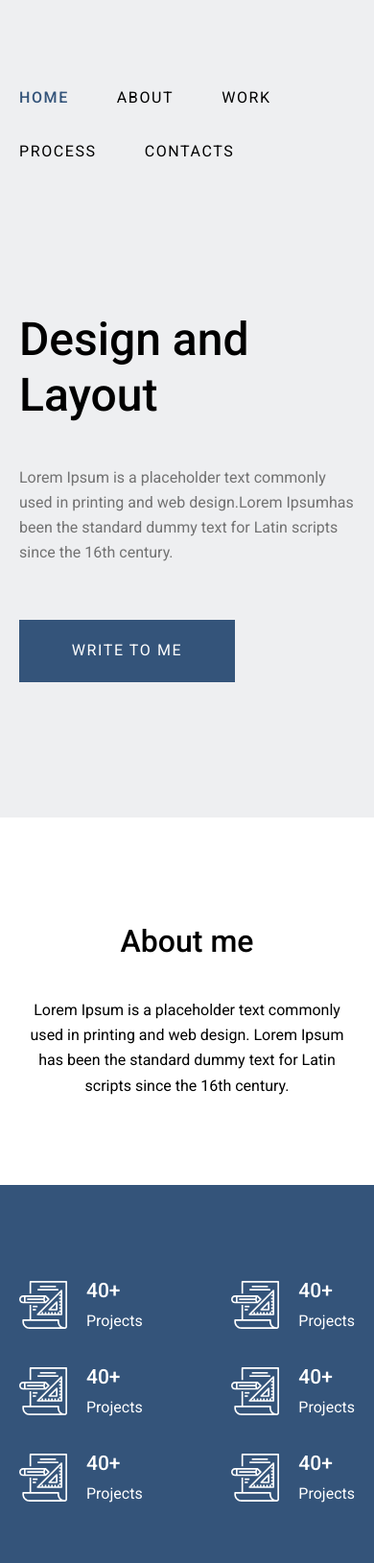
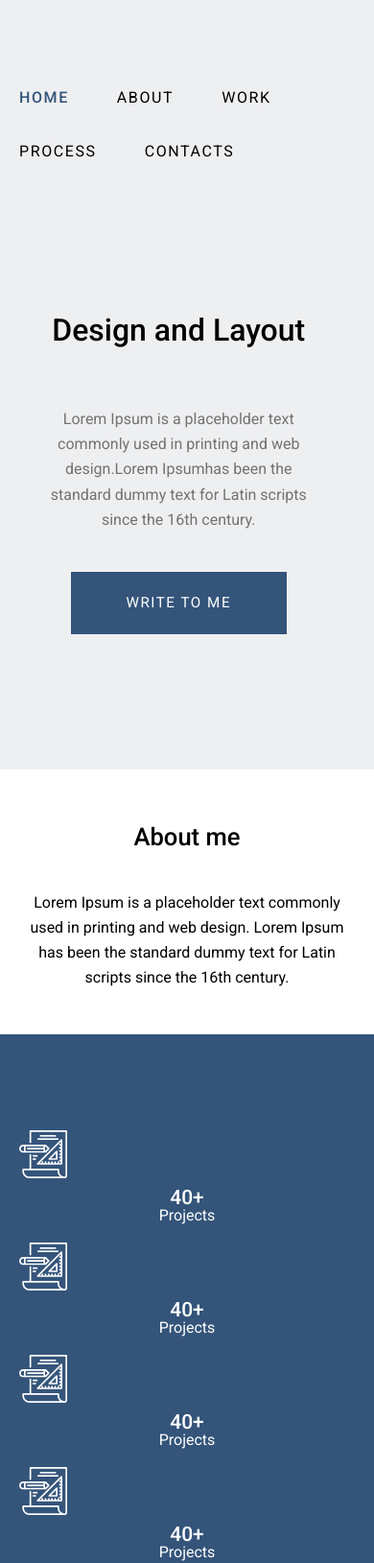
Before and after one commit to Viktoria057/Lesson7, a plain HTML site: page index.html in a window 390 px wide. Shown: the top 1629 px of the page at 96% size. Drawn offline with Linux system fonts and the light colour scheme.

Commit message:
Lesson_10

```diff
--- a/css/style.css
+++ b/css/style.css
@@ -45,13 +45,13 @@ a {
   color: var(--color-black);
 }
 
-h1{
+h1 {
   font-size: 3rem;
   font-weight: var(--font-weight-medium);
   line-height: var(--line-height-sm);
 }
 
-h2{
+h2 {
   font-size: 2rem;
   font-weight: var(--font-weight-medium);
   line-height: var(--line-height-sm);
@@ -77,7 +77,7 @@ h2{
   margin-bottom: 144px;
 }
 
-.navbar__link{
+.navbar__link {
   position: relative;
   display: block;
   letter-spacing: var(--letter-spacing);
@@ -85,12 +85,12 @@ h2{
   text-transform: uppercase;
 }
 
-.navbar__link--active{
+.navbar__link--active {
   color: var(--color-primary);
   font-weight: var(--font-weight-medium);
 }
 
-.navbar__list{
+.navbar__list {
   display: flex;
   flex-wrap: wrap;
   gap: var(--gap-sm) var(--gap-md);
@@ -119,7 +119,7 @@ h2{
 }
 
 /* Hero */
-.hero{
+.hero {
   display: flex;
   flex-direction: column;
   align-items: flex-start;
@@ -131,12 +131,12 @@ h2{
   margin: 0 0 44px;
 }
 
-.hero__description{
+.hero__description {
   margin-bottom: 56px;
-    color:var(--color-secondary);
+  color: var(--color-secondary);
 }
 
-.hero__buttom{
+.hero__buttom {
   display: flex;
   align-items: center;
   justify-content: center;
@@ -150,13 +150,13 @@ h2{
 }
 
 /* Section */
-.section{
+.section {
   padding-top: 110px;
   padding-bottom: 90px;
   text-align: center;
 }
 
-.section__title{
+.section__title {
   font-weight: var(--font-weight-medium);
   line-height: var(--line-height-sm);
   margin-bottom: 40px;
@@ -166,7 +166,7 @@ h2{
   background-color: var(--color-white);
 }
 
-.work{
+.work {
   background-color: var(--color-light-grey);
 }
 
@@ -177,29 +177,35 @@ h2{
   padding-top: 100px;
   padding-bottom: 100px;
 }
+
 .experience__container {
   display: flex;
   flex-wrap: wrap;
   gap: var(--gap-lg);
   justify-content: space-between;
 }
+
 .experience-item {
   display: flex;
   gap: var(--gap);
 }
+
 .experience-item__description {
   line-height: 1;
   display: flex;
   flex-direction: column;
   justify-content: space-between;
 }
+
 .experience-item__value {
   font-size: 1.3125rem;
   font-weight: var(--font-weight-medium);
 }
+
 .experience-item__picture {
   order: -1;
 }
+
 .experience-item__image {
   display: block;
 }
@@ -219,13 +225,13 @@ h2{
 }
 
 /* Video */
-  .video{
+.video {
   padding-bottom: 100px;
   background: var(--color-light-grey);
   margin-top: calc(var(--gap-lg)*-1);
 }
 
-  .video__iframe{
+.video__iframe {
   display: block;
   width: 100%;
   height: auto;
@@ -235,19 +241,151 @@ h2{
 }
 
 /* Footer */
-  .footer{
+.footer {
   background: var(--color-primary);
   color: var(--color-white);
   padding-top: 50px;
   padding-bottom: 50px;
 }
 
-  .footer__title{
+.footer__title {
   font-size: 1.3125rem;
   font-weight: var(--font-weight-medium);
   margin-bottom: 5px;
 }
 
-  .footer__description{
+.footer__description {
   font-size: 0.8125rem;
 }
+
+
+
+@media (max-width: 768px) {
+  h1 {
+    font-size: 2.2rem;
+  }
+
+  h2 {
+    font-size: 1.8rem;
+  }
+
+  .hero {
+    flex-direction: column;
+    text-align: center;
+    gap: 1.5rem;
+  }
+
+  .hero__description {
+    max-width: 90%;
+    margin: 0 auto 25px auto;
+  }
+
+  .hero__buttom {
+    font-size: 1rem;
+    padding: 0.7em 1.2em;
+  }
+
+  .section {
+    padding-top: 60px;
+    padding-bottom: 50px;
+  }
+
+  .experience__container {
+    flex-wrap: wrap;
+    gap: 1.5rem;
+    justify-content: center;
+  }
+
+  .experience-item {
+    width: 45%;
+    text-align: center;
+  }
+}
+
+@media (max-width: 430px) {
+  h1 {
+    font-size: 2rem;
+  }
+
+  h2 {
+    font-size: 1.6rem;
+  }
+
+  .hero {
+    max-width: 95%;
+    text-align: center;
+    align-items: center;
+    gap: 1rem;
+  }
+
+  .hero__description {
+    margin-bottom: 25px;
+  }
+
+  .hero__buttom {
+    max-width: 190px;
+    font-size: 0.95rem;
+    padding: 0.5em 1em;
+  }
+
+  .section {
+    padding-top: 55px;
+    padding-bottom: 45px;
+  }
+
+  .experience__container {
+    flex-direction: column;
+    gap: var(--gap);
+    justify-content: center;
+  }
+
+  .experience-item {
+    width: 100%;
+    flex-direction: column;
+    text-align: center;
+    gap: var(--gap-sm);
+  }
+}
+
+
+@media (max-width: 375px) {
+  h1 {
+    font-size: 1.8rem;
+  }
+
+  h2 {
+    font-size: 1.4rem;
+  }
+
+  .hero {
+    max-width: 100%;
+    text-align: center;
+    align-items: center;
+  }
+
+  .hero__description {
+    margin-bottom: 30px;
+  }
+
+  .hero__buttom {
+    max-width: 200px;
+    font-size: 0.9rem;
+    padding: 0.5em 1em;
+  }
+
+  .section {
+    padding-top: 50px;
+    padding-bottom: 40px;
+  }
+
+  .experience__container {
+    gap: var(--gap);
+    justify-content: space-around;
+  }
+
+  .experience-item {
+    flex-direction: column;
+    text-align: center;
+    gap: var(--gap-sm);
+  }
+}
```
Lines whose indentation alone changed are shown as unchanged.
